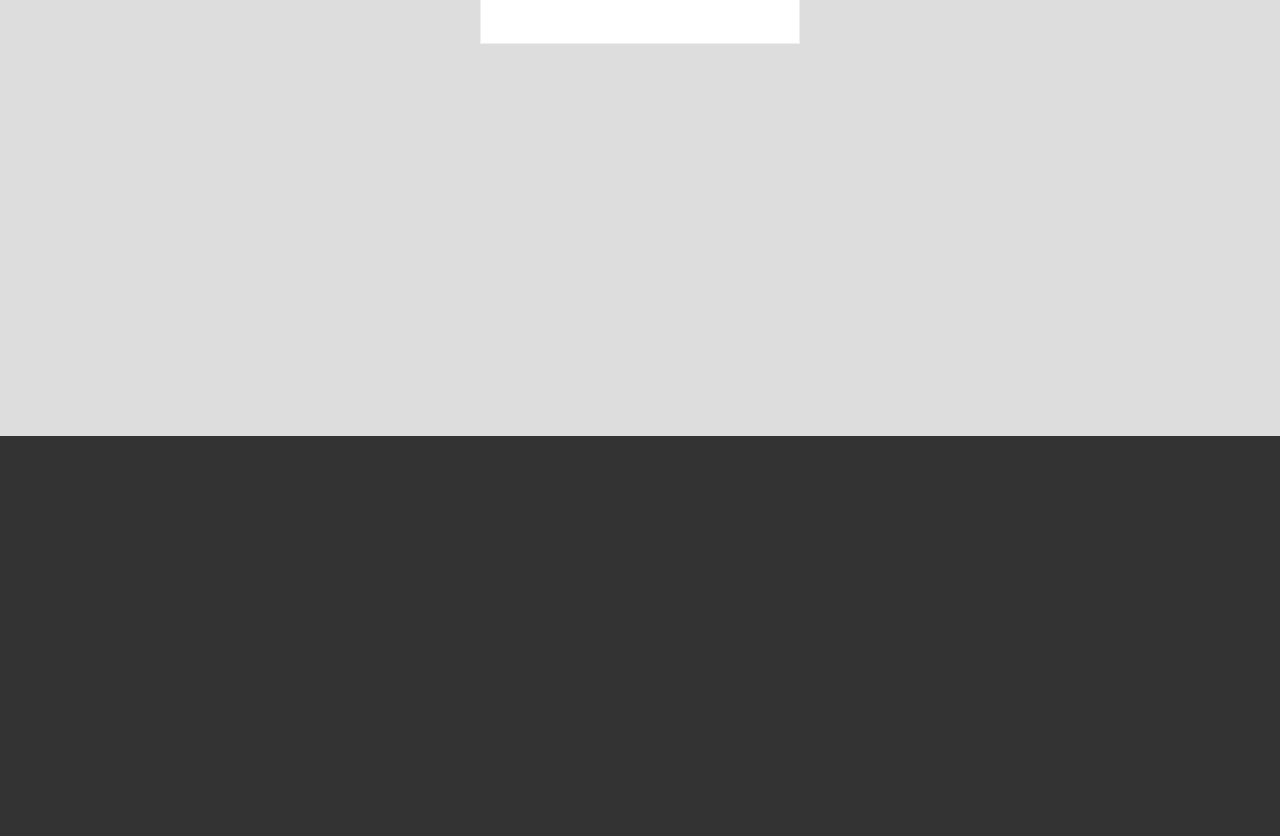
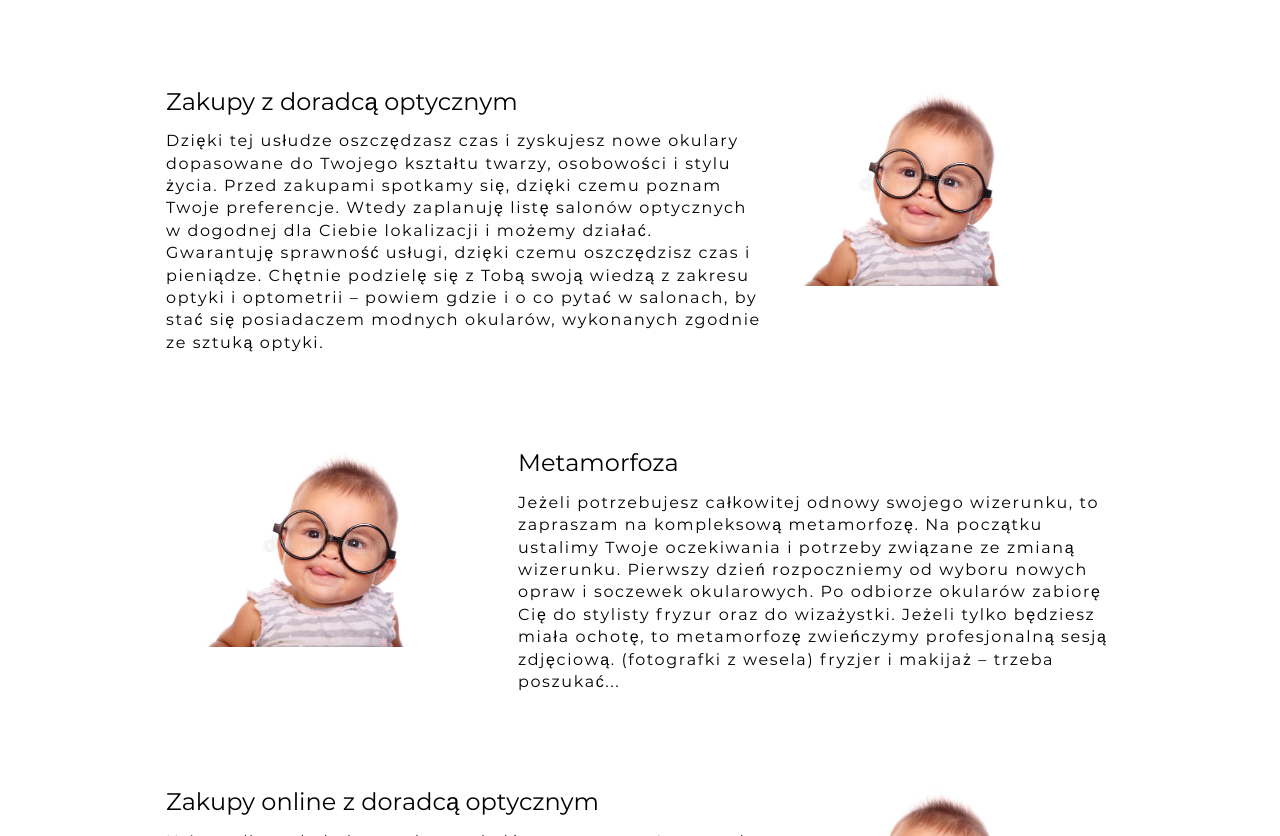
Before and after one commit to marcaj/eye-consultant, a website built with webpack: page src/index.html in a window 1280 px wide. Shown: the part 1964-2800 px from the top of the page. Built offline with nearby package versions, Linux system fonts and the light colour scheme.

Commit message:
Add services section

```diff
--- a/src/index.html
+++ b/src/index.html
@@ -48,7 +48,7 @@
       <div class="card animate">
         <span class="card__description">Optometrystka</span>
         <h2 class="card__title">Kamila Domańska</h2>
-        <p class="card_content">Jestem dyplomowaną optometrystką oraz doradcą optycznym. Dbam o wzrok moich pacjentów oraz
+        <p class="card__content">Jestem dyplomowaną optometrystką oraz doradcą optycznym. Dbam o wzrok moich pacjentów oraz
             doradzam najlepsze rozwiązania optyczne. Po wstępnym spotkaniu i rozmowie, dzięki której bliżej
             poznam Twoje oczekiwania, wybiorę Ci takie oprawy i soczewki okularowe, w których będziesz
             wyglądać i czuć się wyjątkowo.</p>
@@ -56,8 +56,71 @@
       </div>
     </section>
 
+    <section class="section services">
+      <a class="anchor" name="uslugi"></a>
+      <ul class="services__list">
+        <li class="services-list-item animate">
+          <img src="" data-src="/images/img-people-02.jpg" alt="" class="js-lazy services-list-item__image"/>
+          <noscript>
+            <img src="/images/img-people-02.jpg" alt="" class="services-list-item__image"/>
+          </noscript>
+          <div>
+            <h3 class="services-list-item__title">Dobór odpowiednich soczewek okularowych oraz opraw okularowych</h3>
+            <p class="services-list-item__content">Aby kompleksowo podejść do doboru okularów, warto rozpocząć Twoją przemianę od rozmowy na temat Twojej
+                wady wzroku i poprzednich okularów. Dzięki temu najpierw ustalimy, jaki rodzaj soczewek okularowych
+                potrzebujesz, a po ocenie Twojego kształtu twarzy będę mogła powiedzieć, jakie oprawy do Ciebie pasują, a
+                których unikać. Podpowiem Ci, jakie powłoki uszlachetniające wybrać i wyeliminuję typ konstrukcji soczewek, który
+                zupełnie nie pasuje do Twojego stylu życia.</p>
+          </div>
+        </li>
+        <li class="services-list-item animate">
+          <img src="" data-src="/images/img-people-02.jpg" alt="" class="js-lazy services-list-item__image"/>
+          <noscript>
+            <img src="/images/img-people-02.jpg" alt="" class="services-list-item__image"/>
+          </noscript>
+          <div>
+            <h3 class="services-list-item__title">Zakupy z doradcą optycznym</h3>
+            <p class="services-list-item__content">Dzięki tej usłudze oszczędzasz czas i zyskujesz nowe okulary dopasowane do Twojego kształtu twarzy,
+                osobowości i stylu życia. Przed zakupami spotkamy się, dzięki czemu poznam Twoje preferencje. Wtedy zaplanuję
+                listę salonów optycznych w dogodnej dla Ciebie lokalizacji i możemy działać. Gwarantuję sprawność usługi, dzięki
+                czemu oszczędzisz czas i pieniądze. Chętnie podzielę się z Tobą swoją wiedzą z zakresu optyki i optometrii –
+                powiem gdzie i o co pytać w salonach, by stać się posiadaczem modnych okularów, wykonanych zgodnie ze
+                sztuką optyki.</p>
+          </div>
+        </li>
+        <li class="services-list-item animate">
+          <img src="" data-src="/images/img-people-02.jpg" alt="" class="js-lazy services-list-item__image"/>
+          <noscript>
+            <img src="/images/img-people-02.jpg" alt="" class="services-list-item__image"/>
+          </noscript>
+          <div>
+            <h3 class="services-list-item__title">Metamorfoza</h3>
+            <p class="services-list-item__content">Jeżeli potrzebujesz całkowitej odnowy swojego wizerunku, to zapraszam na kompleksową metamorfozę. Na
+                początku ustalimy Twoje oczekiwania i potrzeby związane ze zmianą wizerunku. Pierwszy dzień rozpoczniemy od
+                wyboru nowych opraw i soczewek okularowych. Po odbiorze okularów zabiorę Cię do stylisty fryzur oraz do
+                wizażystki. Jeżeli tylko będziesz miała ochotę, to metamorfozę zwieńczymy profesjonalną sesją zdjęciową.
+                (fotografki z wesela) fryzjer i makijaż – trzeba poszukać...</p>
+          </div>
+        </li>
+        <li class="services-list-item animate">
+          <img src="" data-src="/images/img-people-02.jpg" alt="" class="js-lazy services-list-item__image"/>
+          <noscript>
+            <img src="/images/img-people-02.jpg" alt="" class="services-list-item__image"/>
+          </noscript>
+          <div>
+            <h3 class="services-list-item__title">Zakupy online z doradcą optycznym</h3>
+            <p class="services-list-item__content">Usługa dla tych, którzy wolą zamówić oprawy przez Internet i przymierzyć je w domowym zaciszu pod okiem
+                profesjonalnego doradcy. Usługę poprzedzam rozmową przez telefon, ponieważ chcę się dowiedzieć, jakie masz
+                oczekiwania. W ramach tej usługi otrzymasz linki do wyselekcjonowanych dla Ciebie kształtów opraw i marek oraz
+                wskazówki, dotyczące dopasowywania odpowiednich soczewek okularowych do rodzaju korekcji oraz stylu
+                funkcjonowania.</p>
+          </div>
+        </li>
+      </ul>
+    </section>
+
     <section class="section boxes">
-      <a class="anchor" name="uslugi"></a>
+      <a class="anchor" name="cechy"></a>
       <div class="box animate">
         <i data-feather="cloud-drizzle"></i>
         <h3 class="box__text">Solidna</h3>
--- a/src/index.js
+++ b/src/index.js
@@ -9,9 +9,13 @@ import menu from './scripts/menu.js';
 import hero from './scripts/hero.js';
 import animate from './scripts/animate.js';
 import scrollTop from './scripts/scrollTop.js';
+import noJs from './scripts/noJs.js';
+import imgLazy from './scripts/imgLazy.js';
 
+noJs();
 menu();
 hero();
 animate();
+imgLazy();
 scrollTop();
 feather.replace();
--- a/src/main.less
+++ b/src/main.less
@@ -9,3 +9,4 @@
 @import "styles/contact.less";
 @import "styles/scroll-top.less";
 @import "styles/card.less";
+@import "styles/services.less";
--- /dev/null
+++ b/src/scripts/imgLazy.js
@@ -0,0 +1,31 @@
+function imgLazy() {
+    document.addEventListener("DOMContentLoaded", function() {
+        var lazyImages = [].slice.call(document.querySelectorAll(".js-lazy"));
+
+        if ("IntersectionObserver" in window) {
+          let lazyImageObserver = new IntersectionObserver(function(entries, observer) {
+            entries.forEach(function(entry) {
+              if (entry.isIntersecting) {
+                let lazyImage = entry.target;
+                lazyImage.src = lazyImage.dataset.src;
+                console.log(lazyImage);
+                lazyImage.classList.remove("js-lazy");
+                lazyImageObserver.unobserve(lazyImage);
+              }
+            });
+          }, {
+            rootMargin: "0px 256px 256px 256px"
+          });
+
+          lazyImages.forEach(function(lazyImage) {
+            lazyImageObserver.observe(lazyImage);
+          });
+        } else {
+          lazyImages.forEach(function (lazyImage) {
+            lazyImage.src = lazyImage.dataset.src;
+          });
+        }
+      });
+}
+
+export default imgLazy;
--- /dev/null
+++ b/src/scripts/noJs.js
@@ -0,0 +1,5 @@
+function noJs() {
+    document.documentElement.classList.remove("no-js");
+}
+
+export default noJs;
--- a/src/styles/card.less
+++ b/src/styles/card.less
@@ -1,8 +1,9 @@
 .card {
-    max-width: 20em;
+    max-width: 95%;
     margin: 0 auto 2em;
     box-shadow: 0 2px 20px rgba(0,0,0,.2);
-    padding: 1em 2em;
+    box-sizing: border-box;
+    padding: 1em;
     display: flex;
     flex-flow: column;
     background-image: url("../images/img-people-01.jpg");
@@ -10,6 +11,11 @@
     background-size: cover;
     transform: translate3d(0, 0, 0);
     animation: 0.4s cubic-bezier(0.39, 0.575, 0.565, 1) 0.1s 1 normal both running scale-up-center;
+
+    @media screen and (min-width: 600px)  {
+        padding: 1em 2em;
+        max-width: 40em;
+    }
 }
 
 .card__description {
@@ -49,3 +55,9 @@
         transform: translateY(-3px);
     }
 }
+
+.card__content {
+    @media screen and (min-width: 600px)  {
+        max-width: 75%;
+    }
+}
--- a/src/styles/main.less
+++ b/src/styles/main.less
@@ -25,4 +25,13 @@ body {
     padding-bottom: 2rem;
     box-sizing: border-box;
     position: relative;
+    overflow-x: hidden;
 }
+
+.no-js .js-lazy {
+    display: none !important;
+}
+
+.js-lazy {
+    opacity: 0 !important;
+}
--- /dev/null
+++ b/src/styles/services.less
@@ -0,0 +1,60 @@
+.services__list {
+    display: flex;
+    flex-flow: column;
+    max-width: 980px;
+    margin: 0 auto;
+}
+
+.services-list-item {
+    display: flex;
+    flex-flow: column;
+    margin: 0 1em 2em;
+    position: relative;
+    transition: left 0.8s ease;
+    left: 0;
+
+    &.animate {
+        left: -80%;
+    }
+
+    @media screen and (min-width: 600px)  {
+        flex-flow: row;
+        align-items: flex-start;
+        margin-bottom: 5em;
+
+        &:nth-child(2n) {
+            flex-direction: row-reverse;
+            transition: right 0.8s ease;
+            left: initial;
+            right: 0;
+
+            &.animate {
+                right: -80%;
+            }
+        }
+    }
+}
+
+.services-list-item__image {
+    display: block;
+    width: 100%;
+    max-height: 100%;
+    background-image: url("../images/img-people-02.jpg");
+    object-fit: cover;
+    opacity: 1;
+    transition: opacity .5s ease-in-out;
+
+    @media screen and (min-width: 600px)  {
+        max-width: 20em;
+        object-fit: contain;
+        background-image: none;
+        margin-right: 2em;
+        box-sizing: border-box;
+    }
+}
+
+.services-list-item__title {
+    font-size: 1.5em;
+    letter-spacing: 0;
+    margin: 0.5em 0;
+}
--- a/webpack.config.js
+++ b/webpack.config.js
@@ -30,7 +30,7 @@ module.exports = {
               options: {
                 limit: 10000,
                 outputPath: '/images/',
-                name: '[name].kick.[hash:8].[ext]',
+                name: '[name].[ext]',
               },
             },
           ],
```
Also changed, not shown: src/images/img-people-02.jpg (added), src/styles/animations.less (line endings or trailing spaces).
